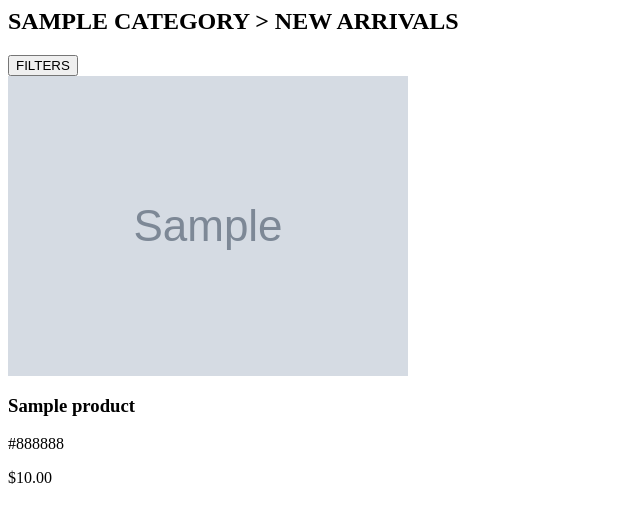
After one commit to trauringetag/onlineshop, a Django app: template main/templates/main/catalog.html in a window 1280 px wide. The commit adds this page. Shown: the top 523 px of the page, without its empty margins (0-640 px from the left). Run offline with Django 5.2, Linux system fonts and the light colour scheme; tables that the repository leaves empty hold one stand-in row (values such as "Sample post"); the template is opened without the code that fills it: values that come from a table or form of the project are taken from there, most other values are stand-ins (such as "Sample title", 1, 10 or a date in 2020); grey boxes marked "Sample" are stand-in pictures.

Commit message:
Исправление ошибки

```diff
--- a/main/templates/main/base.html
+++ b/main/templates/main/base.html
@@ -175,8 +175,7 @@
                        hx-target="#main-content"
                        hx-push-url="true">
                         <h1 class="text-sm sm:text-lg font-bold tracking-tight text-left">
-                            Онлайн<br>
-                            Магазин
+                            Лого
                         </h1>
                     </a>
                 </div>
--- /dev/null
+++ b/main/templates/main/catalog.html
@@ -0,0 +1,90 @@
+{% block content %}
+<main class="mx-auto px-4 sm:px-6 lg:px-8 py-8">
+    <!-- Breadcrumb and Filters -->
+    <div class="flex flex-col sm:flex-row justify-between items-start sm:items-center mb-8 sm:mb-12 space-y-4 sm:space-y-0">
+        <h2 class="text-xl sm:text-2xl font-bold tracking-tight text-gray-900 uppercase">
+            {% if current_category %}
+                {{ current_category|upper }} > NEW ARRIVALS
+            {% else %}
+                ALL PRODUCTS
+            {% endif %}
+        </h2>
+        <button class="bg-black text-white px-4 py-2 text-sm font-medium uppercase hover:bg-gray-800 transition-colors w-full sm:w-auto"
+                hx-get="{% if current_category %}{% url 'main:catalog' current_category %}{% else %}{% url 'main:catalog_all' %}{% endif %}?show_filters=true&color={{ filter_params.color|urlencode }}&min_price={{ filter_params.min_price|urlencode }}&max_price={{ filter_params.max_price|urlencode }}&size={{ filter_params.size|urlencode }}"
+                hx-target="#filter-modal-content"
+                hx-swap="innerHTML"
+                hx-on::after-request="document.getElementById('filter-modal').classList.remove('hidden')">
+            FILTERS
+        </button>
+    </div>
+
+    <!-- Filter Modal Container -->
+    <div id="filter-modal" class="fixed inset-0 bg-black/50 flex items-center justify-center z-50 hidden">
+        <div id="filter-modal-content" class="bg-white rounded-none max-w-md w-full"></div>
+    </div>
+
+    <!-- Product Grid -->
+    {% if products %}
+    <div class="grid grid-cols-1 sm:grid-cols-2 lg:grid-cols-3 gap-6 sm:gap-8 lg:gap-12">
+        {% for product in products %}
+        <div class="product-card group cursor-pointer"
+             hx-get="{% url 'main:product_detail' product.slug %}"
+             hx-target="#main-content"
+             hx-push-url="true">
+            <div class="aspect-square overflow-hidden bg-gray-100 mb-4">
+                {% if product.main_image %}
+                    <img src="{{ product.main_image.url }}"
+                         alt="{{ product.name }}"
+                         class="product-image w-full h-full object-cover">
+                {% else %}
+                    <div class="product-image w-full h-full bg-gray-200 flex items-center justify-center">
+                        <span class="text-gray-400 text-sm">No Image</span>
+                    </div>
+                {% endif %}
+            </div>
+            <div class="text-center">
+                <h3 class="text-sm font-medium text-gray-900 mb-1 uppercase">{{ product.name }}</h3>
+                <p class="text-sm text-gray-600 mb-1 uppercase">{{ product.color }}</p>
+                <p class="text-sm font-medium">${{ product.price }}</p>
+            </div>
+        </div>
+        {% endfor %}
+    </div>
+    {% else %}
+    <div class="text-center py-20">
+        <h3 class="text-2xl font-bold text-gray-900 mb-4 uppercase">No products found</h3>
+        <p class="text-gray-600 mb-8">
+            {% if current_category %}
+                No products available in this category yet.
+            {% else %}
+                No products available at the moment.
+            {% endif %}
+        </p>
+        <a href="{% url 'main:index' %}"
+           hx-get="{% url 'main:index' %}"
+           hx-target="#main-content"
+           hx-push-url="true"
+           class="bg-black text-white px-6 py-3 text-sm font-medium uppercase hover:bg-gray-800 transition-colors">
+            Back to Home
+        </a>
+    </div>
+    {% endif %}
+</main>
+
+<script>
+    // Product card hover and click functionality
+    document.addEventListener('DOMContentLoaded', function() {
+        const productCards = document.querySelectorAll('.product-card');
+        productCards.forEach(card => {
+            card.addEventListener('mouseenter', function() {
+                this.style.transform = 'translateY(-2px)';
+                this.style.transition = 'transform 0.3s ease';
+            });
+
+            card.addEventListener('mouseleave', function() {
+                this.style.transform = 'translateY(0)';
+            });
+        });
+    });
+</script>
+{% endblock %}
```
Also changed, not shown: main/views.py (+9 -6 lines).
